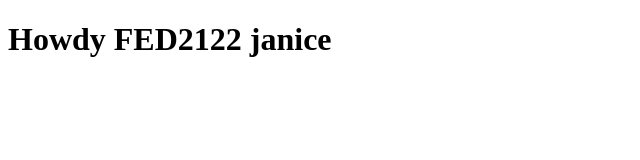
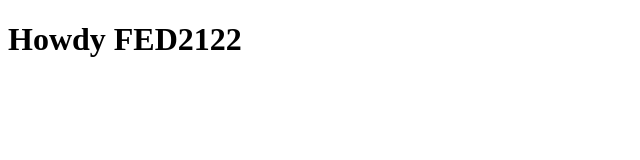
Before and after one commit to Janiice/blokweb, a plain HTML site: page index.html in a window 1280 px wide. Shown: the whole page, without its empty margins (0-640 px from the left). Drawn offline with Linux system fonts and the light colour scheme.

Commit message:
Revert "janice toegeviegd"
This reverts commit 5aac47f1f92b4ffa8e0f156664f37e6c70661339.

```diff
--- a/index.html
+++ b/index.html
@@ -13,7 +13,7 @@
 </head>
 
 <body>
-	<h1>Howdy FED2122 janice</h1>
+	<h1>Howdy FED2122</h1>
 
 	<script src="scripts/script.js"></script>
 </body>
```
